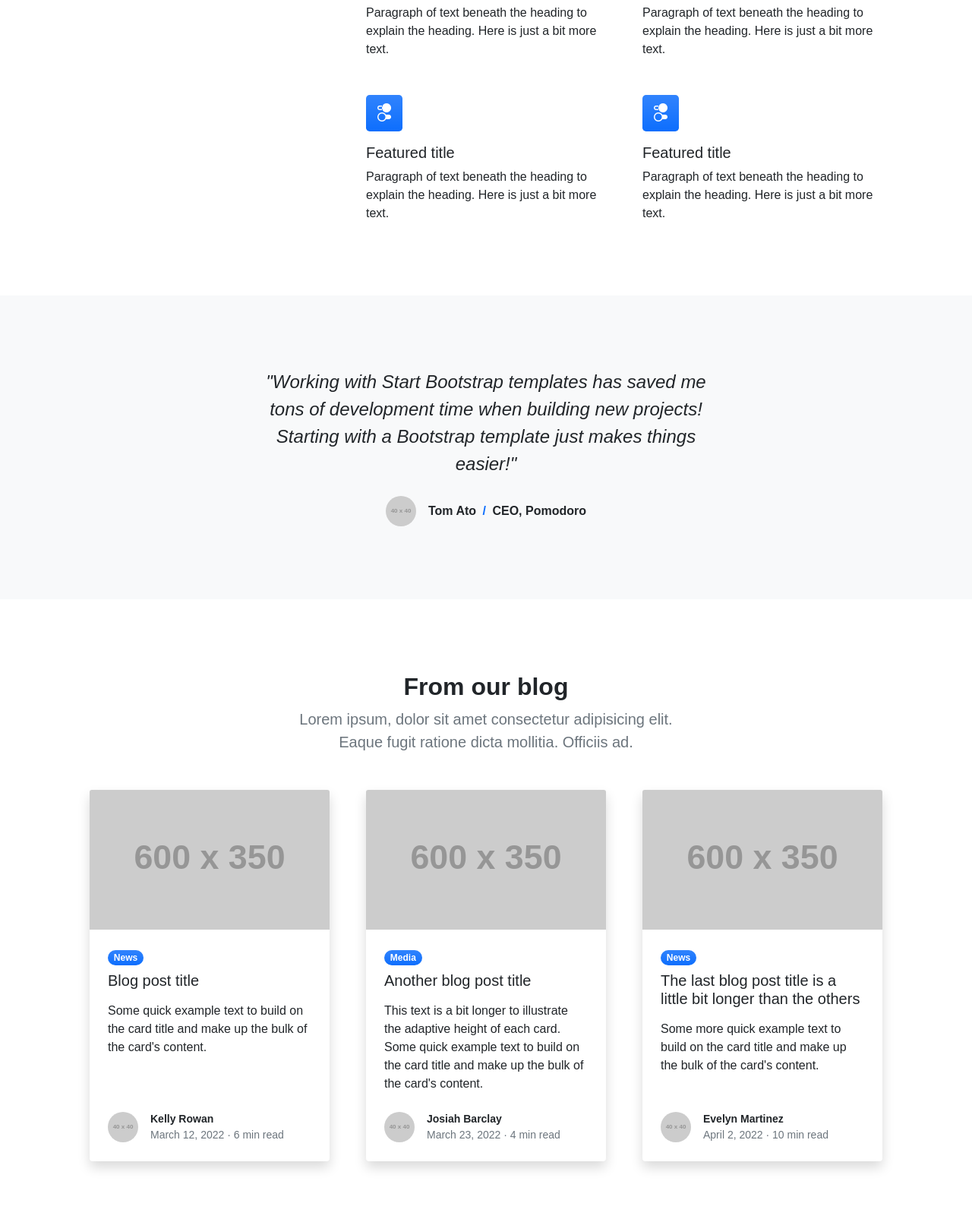
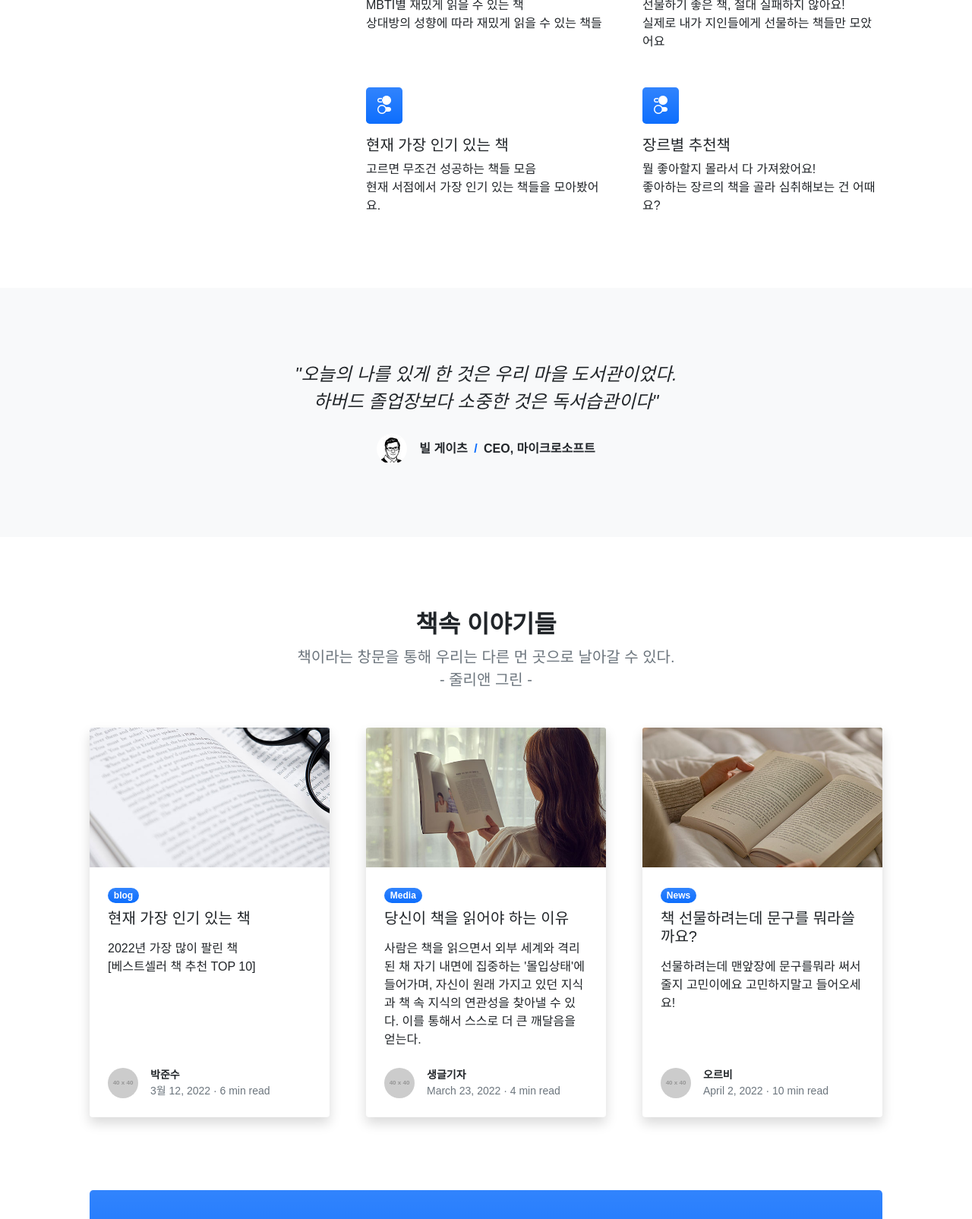
Before and after one commit to parkjunsu9618/book_present, a plain HTML site: page index.html in a window 1280 px wide. Shown: the part 746-2351 px from the top of the page at 76% size. Drawn offline with nearby package versions, Linux system fonts and the light colour scheme; placeholder pictures from the web are drawn by us; a web font is replaced by a local one.

Commit message:
10-28 랜딩 페이지 수정

```diff
--- a/css/default.css
+++ b/css/default.css
@@ -1,5 +1,14 @@
-@import url(https://cdn.jsdelivr.net/gh/moonspam/NanumSquare@1.0/nanumsquare.css);
+
+@font-face {
+    font-family: 'S-CoreDream-3Light';
+    src: url('https://cdn.jsdelivr.net/gh/projectnoonnu/noonfonts_six@1.2/S-CoreDream-3Light.woff') format('woff');
+    font-weight: normal;
+    font-style: normal;
+}
+
+
+
 
 body {
-    font-family: 'NanumSquare', sans-serif;
+    font-family: 'S-CoreDream-3Light', sans-serif;
     }
--- a/index.html
+++ b/index.html
@@ -5,84 +5,43 @@
         <meta name="viewport" content="width=device-width, initial-scale=1, shrink-to-fit=no" />
         <meta name="description" content="" />
         <meta name="author" content="" />
-        <title>책담 - 책에 정성을 담다 </title>
+        <title>책담 - 책속에 정성을 담다 </title>
         <!-- Favicon-->
-        <link rel="icon" type="image/x-icon" href="assets/favicon.ico" />
+        <link rel="icon" type="image/x-icon" href="/img/logo/favicon.ico" />
         <!-- Bootstrap icons-->
         <link href="https://cdn.jsdelivr.net/npm/bootstrap-icons@1.5.0/font/bootstrap-icons.css" rel="stylesheet" />
         <!-- Core theme CSS (includes Bootstrap)-->
         <link href="css/styles.css" rel="stylesheet" />
         <link href="css/default.css" rel="stylesheet" />
 
-
-
+        <link href="https://unpkg.com/aos@2.3.1/dist/aos.css" rel="stylesheet">
+        <script src="https://unpkg.com/aos@2.3.1/dist/aos.js"></script>
 
     </head>
     <body class="d-flex flex-column h-100">
         <main class="flex-shrink-0">
 
             <!-- Navigation-->
-            <!-- <nav class="navbar navbar-expand-lg bg-light">
-                <div class="container px-5">
-                  <a class="navbar-brand" href="#">Navbar</a>
-                  <button class="navbar-toggler" type="button" data-bs-toggle="collapse" data-bs-target="#navbarSupportedContent" aria-controls="navbarSupportedContent" aria-expanded="false" aria-label="Toggle navigation">
-                    <span class="navbar-toggler-icon"></span>
-                  </button>
-                  <div class="collapse navbar-collapse" id="navbarSupportedContent">
-                    <ul class="navbar-nav me-auto mb-2 mb-lg-0">
-                      <li class="nav-item">
-                        <a class="nav-link active" aria-current="page" href="#">Home</a>
-                      </li>
-                      <li class="nav-item">
-                        <a class="nav-link" href="#">Link</a>
-                      </li>
-                      <li class="nav-item dropdown">
-                        <a class="nav-link dropdown-toggle" href="#" role="button" data-bs-toggle="dropdown" aria-expanded="false">
-                          Dropdown
-                        </a>
-                        <ul class="dropdown-menu">
-                          <li><a class="dropdown-item" href="#">Action</a></li>
-                          <li><a class="dropdown-item" href="#">Another action</a></li>
-                          <li><hr class="dropdown-divider"></li>
-                          <li><a class="dropdown-item" href="#">Something else here</a></li>
-                        </ul>
-                      </li>
-                      <li class="nav-item">
-                        <a class="nav-link disabled">Disabled</a>
-                      </li>
-                    </ul>
-                    <form class="d-flex" role="search">
-                      <input class="form-control me-2" type="search" placeholder="Search" aria-label="Search">
-                      <button class="btn btn-outline-success" type="submit">Search</button>
-                    </form>
-                  </div>
-                </div>
-              </nav> -->
-
-
-
-
-            <!-- Navigation-->
             <nav class="navbar navbar-expand-lg navbar-dark bg-dark">
                 <div class="container px-5">
-                    <a class="navbar-brand" href="index.html"><img src="img/logo/logo (2).png" /></a>
+                    <a class="navbar-brand" href="index.html"><img src="img/logo/logo.png" /></a>
                     <button class="navbar-toggler" type="button" data-bs-toggle="collapse" data-bs-target="#navbarSupportedContent" aria-controls="navbarSupportedContent" aria-expanded="false" aria-label="Toggle navigation"><span class="navbar-toggler-icon"></span></button>
                     <div class="collapse navbar-collapse" id="navbarSupportedContent">
                         <ul class="navbar-nav ms-auto mb-2 mb-lg-0">
-                            <li class="nav-item"><a class="nav-link" href="index.html">Home</a></li>
-                            <li class="nav-item"><a class="nav-link" href="about.html">About</a></li>
-                            <li class="nav-item"><a class="nav-link" href="contact.html">Contact</a></li>
-                            <li class="nav-item"><a class="nav-link" href="pricing.html">Pricing</a></li>
-                            <li class="nav-item"><a class="nav-link" href="faq.html">FAQ</a></li>
+                            <li class="nav-item"><a class="nav-link" href="index.html">홈</a></li>
+                            <li class="nav-item"><a class="nav-link" href="about.html">나에게 맞는 책은?</a></li>
+                            <li class="nav-item"><a class="nav-link" href="contact.html">책 선물하기</a></li>
+                            <li class="nav-item"><a class="nav-link" href="pricing.html">선물 추천</a></li>
+                            <li class="nav-item"><a class="nav-link" href="faq.html">자주하는질문</a></li>
                             <li class="nav-item dropdown">
-                                <a class="nav-link dropdown-toggle" id="navbarDropdownBlog" href="#" role="button" data-bs-toggle="dropdown" aria-expanded="false">Blog</a>
+                                <a class="nav-link dropdown-toggle" id="navbarDropdownBlog" href="#" role="button" data-bs-toggle="dropdown" aria-expanded="false">칼럼</a>
                                 <ul class="dropdown-menu dropdown-menu-end" aria-labelledby="navbarDropdownBlog">
                                     <li><a class="dropdown-item" href="blog-home.html">Blog Home</a></li>
                                     <li><a class="dropdown-item" href="blog-post.html">Blog Post</a></li>
                                 </ul>
                             </li>
                             <li class="nav-item dropdown">
-                                <a class="nav-link dropdown-toggle" id="navbarDropdownPortfolio" href="#" role="button" data-bs-toggle="dropdown" aria-expanded="false">Portfolio</a>
+                                <a class="nav-link dropdown-toggle" id="navbarDropdownPortfolio" href="#" role="button" data-bs-toggle="dropdown" aria-expanded="false">독서 명언</a>
                                 <ul class="dropdown-menu dropdown-menu-end" aria-labelledby="navbarDropdownPortfolio">
                                     <li><a class="dropdown-item" href="portfolio-overview.html">Portfolio Overview</a></li>
                                     <li><a class="dropdown-item" href="portfolio-item.html">Portfolio Item</a></li>
@@ -99,15 +58,17 @@
                     <div class="row gx-5 align-items-center justify-content-center">
                         <div class="col-lg-8 col-xl-7 col-xxl-6">
                             <div class="my-5 text-center text-xl-start">
-                                <h1 class="display-5 fw-bolder text-white mb-2">A Bootstrap 5 template for modern businesses</h1>
-                                <p class="lead fw-normal text-white-50 mb-4">Quickly design and customize responsive mobile-first sites with Bootstrap, the world’s most popular front-end open source toolkit!</p>
+                                <h1 class="display-5 fw-bolder text-white mb-3">독서는 정신적으로 충실한 사람을 만든다. </h1>
+
+                                <p class="lead fw-normal text-white-50 mb-4">당신에게 가장 필요한 책은 당신으로 하여금 <br>
+                                    가장 많이 생각하게 하는 책이다._마크 트웨인 </p>
                                 <div class="d-grid gap-3 d-sm-flex justify-content-sm-center justify-content-xl-start">
-                                    <a class="btn btn-primary btn-lg px-4 me-sm-3" href="#features">Get Started</a>
-                                    <a class="btn btn-outline-light btn-lg px-4" href="#!">Learn More</a>
+                                    <a class="btn btn-orange btn-lg px-4 me-sm-3" href="#features">책 선물하기</a>
+                                    <a class="btn btn-outline-light btn-lg px-4" href="#!">문구 설정하기</a>
                                 </div>
                             </div>
                         </div>
-                        <div class="col-xl-5 col-xxl-6 d-none d-xl-block text-center"><img class="img-fluid rounded-3 my-5" src="https://dummyimage.com/600x400/343a40/6c757d" alt="..." /></div>
+                        <div class="col-xl-5 col-xxl-6 d-none d-xl-block text-center"><img src="/img/main/main-banner5.jpg" class="img-fluid rounded-3 my-5" src="https://dummyimage.com/600x400/343a40/6c757d" alt="..." /></div>
                     </div>
                 </div>
             </header>
@@ -135,32 +96,44 @@
 
 
 
+            <!-- 이달의 추천책 section -->
+            <!-- 나에게 맞는 책은? section -->
+
             <!-- Features section-->
-            <section class="py-5" id="features">
+            <section class="py-5" id="features"
+            data-aos="fade-up"
+            data-aos-easing="linear"
+            data-aos-delay="100"
+            data-aos-duration="500"
+            data-aos-offset="0">
                 <div class="container px-5 my-5">
                     <div class="row gx-5">
-                        <div class="col-lg-4 mb-5 mb-lg-0"><h2 class="fw-bolder mb-0">A better way to start building.</h2></div>
+                        <div class="col-lg-4 mb-5 mb-lg-0"><h2 class="fw-bolder mb-0">테마별 추천책</h2></div>
                         <div class="col-lg-8">
                             <div class="row gx-5 row-cols-1 row-cols-md-2">
                                 <div class="col mb-5 h-100">
                                     <div class="feature bg-primary bg-gradient text-white rounded-3 mb-3"><i class="bi bi-collection"></i></div>
-                                    <h2 class="h5">Featured title</h2>
-                                    <p class="mb-0">Paragraph of text beneath the heading to explain the heading. Here is just a bit more text.</p>
+                                    <h2 class="h5">mbti별 추천책</h2>
+                                    <p class="mb-0">MBTI별 재밌게 읽을 수 있는 책</p>
+                                    <p class="mb-0">상대방의 성향에 따라 재밌게 읽을 수 있는 책들</p>
                                 </div>
                                 <div class="col mb-5 h-100">
                                     <div class="feature bg-primary bg-gradient text-white rounded-3 mb-3"><i class="bi bi-building"></i></div>
-                                    <h2 class="h5">Featured title</h2>
-                                    <p class="mb-0">Paragraph of text beneath the heading to explain the heading. Here is just a bit more text.</p>
+                                    <h2 class="h5">지인에게 무조건 추천하는 책</h2>
+                                    <p class="mb-0">선물하기 좋은 책, 절대 실패하지 않아요!</p>
+                                    <p class="mb-0">실제로 내가 지인들에게 선물하는 책들만 모았어요</p>
                                 </div>
                                 <div class="col mb-5 mb-md-0 h-100">
                                     <div class="feature bg-primary bg-gradient text-white rounded-3 mb-3"><i class="bi bi-toggles2"></i></div>
-                                    <h2 class="h5">Featured title</h2>
-                                    <p class="mb-0">Paragraph of text beneath the heading to explain the heading. Here is just a bit more text.</p>
+                                    <h2 class="h5">현재 가장 인기 있는 책</h2>
+                                    <p class="mb-0">고르면 무조건 성공하는 책들 모음</p>
+                                    <p class="mb-0">현재 서점에서 가장 인기 있는 책들을 모아봤어요.</p>
                                 </div>
                                 <div class="col h-100">
                                     <div class="feature bg-primary bg-gradient text-white rounded-3 mb-3"><i class="bi bi-toggles2"></i></div>
-                                    <h2 class="h5">Featured title</h2>
-                                    <p class="mb-0">Paragraph of text beneath the heading to explain the heading. Here is just a bit more text.</p>
+                                    <h2 class="h5">장르별 추천책</h2>
+                                    <p class="mb-0">뭘 좋아할지 몰라서 다 가져왔어요!</p>
+                                    <p class="mb-0">좋아하는 장르의 책을 골라 심취해보는 건 어때요?</p>
                                 </div>
                             </div>
                         </div>
@@ -168,18 +141,23 @@
                 </div>
             </section>
             <!-- Testimonial section-->
-            <div class="py-5 bg-light">
+            <div class="py-5 bg-light"
+            data-aos="fade-right"
+            data-aos-easing="linear"
+            data-aos-delay="100"
+            data-aos-duration="500"
+            data-aos-offset="0">
                 <div class="container px-5 my-5">
                     <div class="row gx-5 justify-content-center">
                         <div class="col-lg-10 col-xl-7">
                             <div class="text-center">
-                                <div class="fs-4 mb-4 fst-italic">"Working with Start Bootstrap templates has saved me tons of development time when building new projects! Starting with a Bootstrap template just makes things easier!"</div>
+                                <div class="fs-4 mb-4 fst-italic">"오늘의 나를 있게 한 것은 우리 마을 도서관이었다. <br>하버드 졸업장보다 소중한 것은 독서습관이다"</div>
                                 <div class="d-flex align-items-center justify-content-center">
-                                    <img class="rounded-circle me-3" src="https://dummyimage.com/40x40/ced4da/6c757d" alt="..." />
+                                    <img class="rounded-circle me-3" src="/img/main/bill-gates.jpg" alt="..." />
                                     <div class="fw-bold">
-                                        Tom Ato
+                                        빌 게이츠
                                         <span class="fw-bold text-primary mx-1">/</span>
-                                        CEO, Pomodoro
+                                        CEO, 마이크로소프트
                                     </div>
                                 </div>
                             </div>
@@ -188,32 +166,38 @@
                 </div>
             </div>
             <!-- Blog preview section-->
-            <section class="py-5">
+            <section class="py-5"
+            data-aos="fade-up"
+            data-aos-easing="linear"
+            data-aos-delay="100"
+            data-aos-duration="1400"
+            data-aos-offset="0"
+            >
                 <div class="container px-5 my-5">
                     <div class="row gx-5 justify-content-center">
                         <div class="col-lg-8 col-xl-6">
                             <div class="text-center">
-                                <h2 class="fw-bolder">From our blog</h2>
-                                <p class="lead fw-normal text-muted mb-5">Lorem ipsum, dolor sit amet consectetur adipisicing elit. Eaque fugit ratione dicta mollitia. Officiis ad.</p>
+                                <h2 class="fw-bolder">책속 이야기들</h2>
+                                <p class="lead fw-normal text-muted mb-5">책이라는 창문을 통해 우리는 다른 먼 곳으로 날아갈 수 있다.<br> - 줄리앤 그린 - </p>
                             </div>
                         </div>
                     </div>
                     <div class="row gx-5">
                         <div class="col-lg-4 mb-5">
                             <div class="card h-100 shadow border-0">
-                                <img class="card-img-top" src="https://dummyimage.com/600x350/ced4da/6c757d" alt="..." />
+                                <img class="card-img-top" src="/img/main/section-banner1.jpg" alt="..." />
                                 <div class="card-body p-4">
-                                    <div class="badge bg-primary bg-gradient rounded-pill mb-2">News</div>
-                                    <a class="text-decoration-none link-dark stretched-link" href="#!"><h5 class="card-title mb-3">Blog post title</h5></a>
-                                    <p class="card-text mb-0">Some quick example text to build on the card title and make up the bulk of the card's content.</p>
+                                    <div class="badge bg-primary bg-gradient rounded-pill mb-2">blog</div>
+                                    <a class="text-decoration-none link-dark stretched-link" href="#!"><h5 class="card-title mb-3">현재 가장 인기 있는 책</h5></a>
+                                    <p class="card-text mb-0">2022년 가장 많이 팔린 책 <br>[베스트셀러 책 추천 TOP 10]</p>
                                 </div>
                                 <div class="card-footer p-4 pt-0 bg-transparent border-top-0">
                                     <div class="d-flex align-items-end justify-content-between">
                                         <div class="d-flex align-items-center">
                                             <img class="rounded-circle me-3" src="https://dummyimage.com/40x40/ced4da/6c757d" alt="..." />
                                             <div class="small">
-                                                <div class="fw-bold">Kelly Rowan</div>
-                                                <div class="text-muted">March 12, 2022 &middot; 6 min read</div>
+                                                <div class="fw-bold">박준수</div>
+                                                <div class="text-muted">3월 12, 2022 &middot; 6 min read</div>
                                             </div>
                                         </div>
                                     </div>
@@ -222,18 +206,20 @@
                         </div>
                         <div class="col-lg-4 mb-5">
                             <div class="card h-100 shadow border-0">
-                                <img class="card-img-top" src="https://dummyimage.com/600x350/adb5bd/495057" alt="..." />
+                                <img class="card-img-top" src="/img/main/section-banner2.jpg" alt="..." />
                                 <div class="card-body p-4">
                                     <div class="badge bg-primary bg-gradient rounded-pill mb-2">Media</div>
-                                    <a class="text-decoration-none link-dark stretched-link" href="#!"><h5 class="card-title mb-3">Another blog post title</h5></a>
-                                    <p class="card-text mb-0">This text is a bit longer to illustrate the adaptive height of each card. Some quick example text to build on the card title and make up the bulk of the card's content.</p>
+                                    <a class="text-decoration-none link-dark stretched-link" href="#!"><h5 class="card-title mb-3">당신이 책을 읽어야 하는 이유</h5></a>
+                                    <p class="card-text mb-0">사람은 책을 읽으면서 외부 세계와 격리된 채 자기 내면에 집중하는
+                                        '몰입상태'에 들어가며, 자신이 원래 가지고 있던 지식과 책 속 지식의
+                                        연관성을 찾아낼 수 있다. 이를 통해서 스스로 더 큰 깨달음을 얻는다.</p>
                                 </div>
                                 <div class="card-footer p-4 pt-0 bg-transparent border-top-0">
                                     <div class="d-flex align-items-end justify-content-between">
                                         <div class="d-flex align-items-center">
                                             <img class="rounded-circle me-3" src="https://dummyimage.com/40x40/ced4da/6c757d" alt="..." />
                                             <div class="small">
-                                                <div class="fw-bold">Josiah Barclay</div>
+                                                <div class="fw-bold">생글기자</div>
                                                 <div class="text-muted">March 23, 2022 &middot; 4 min read</div>
                                             </div>
                                         </div>
@@ -243,18 +229,18 @@
                         </div>
                         <div class="col-lg-4 mb-5">
                             <div class="card h-100 shadow border-0">
-                                <img class="card-img-top" src="https://dummyimage.com/600x350/6c757d/343a40" alt="..." />
+                                <img class="card-img-top" src="/img/main/section-banner3.jpg" alt="..." />
                                 <div class="card-body p-4">
                                     <div class="badge bg-primary bg-gradient rounded-pill mb-2">News</div>
-                                    <a class="text-decoration-none link-dark stretched-link" href="#!"><h5 class="card-title mb-3">The last blog post title is a little bit longer than the others</h5></a>
-                                    <p class="card-text mb-0">Some more quick example text to build on the card title and make up the bulk of the card's content.</p>
+                                    <a class="text-decoration-none link-dark stretched-link" href="#!"><h5 class="card-title mb-3">책 선물하려는데 문구를 뭐라쓸까요?</h5></a>
+                                    <p class="card-text mb-0">선물하려는데 맨앞장에 문구를뭐라 써서 줄지 고민이에요 고민하지말고 들어오세요!</p>
                                 </div>
                                 <div class="card-footer p-4 pt-0 bg-transparent border-top-0">
                                     <div class="d-flex align-items-end justify-content-between">
                                         <div class="d-flex align-items-center">
                                             <img class="rounded-circle me-3" src="https://dummyimage.com/40x40/ced4da/6c757d" alt="..." />
                                             <div class="small">
-                                                <div class="fw-bold">Evelyn Martinez</div>
+                                                <div class="fw-bold">오르비</div>
                                                 <div class="text-muted">April 2, 2022 &middot; 10 min read</div>
                                             </div>
                                         </div>
@@ -267,7 +253,7 @@
                     <aside class="bg-primary bg-gradient rounded-3 p-4 p-sm-5 mt-5">
                         <div class="d-flex align-items-center justify-content-between flex-column flex-xl-row text-center text-xl-start">
                             <div class="mb-4 mb-xl-0">
-                                <div class="fs-3 fw-bold text-white">New products, delivered to you.</div>
+                                <div class="fs-3 fw-bold text-white">책담, 책속에 정성을 담다</div>
                                 <div class="text-white-50">Sign up for our newsletter for the latest updates.</div>
                             </div>
                             <div class="ms-xl-4">
@@ -302,4 +288,8 @@
         <!-- Core theme JS-->
         <script src="js/scripts.js"></script>
     </body>
+
+    <script>
+        AOS.init();
+      </script>
 </html>
```
Also changed, not shown: css/styles.css, img/logo/favicon.ico (added), img/logo/logo (1).png (deleted), img/logo/logo (2).png (deleted), img/logo/logo.png, img/main/bill-gates.jpg (added), img/main/main-banner.jpg (added), img/main/main-banner2.jpg (added), img/main/main-banner3.jpg (added), img/main/main-banner4.jpg (added), img/main/main-banner5.jpg (added), img/main/section-banner1.jpg (added), img/main/section-banner2.jpg (added), img/main/section-banner3.jpg (added).
